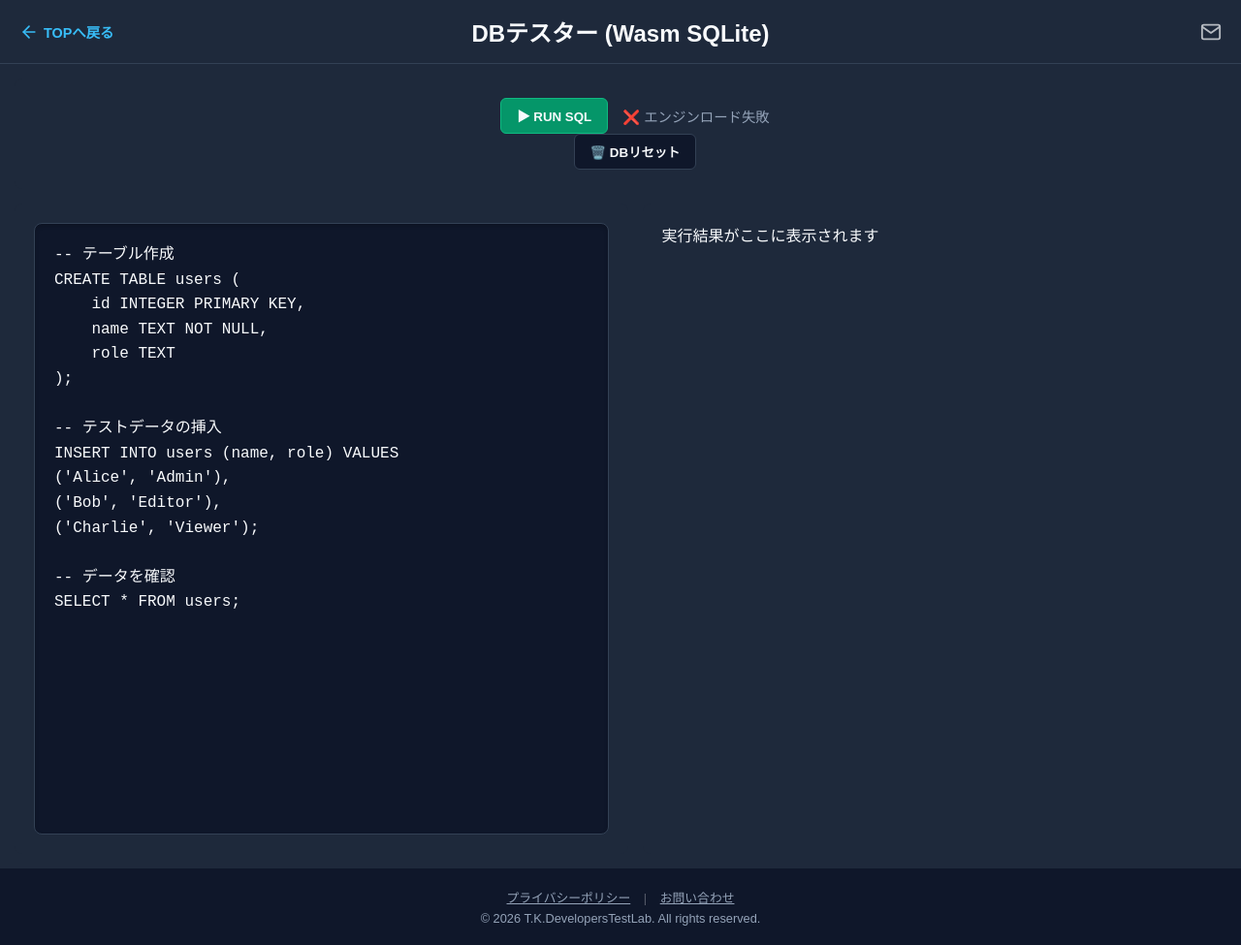
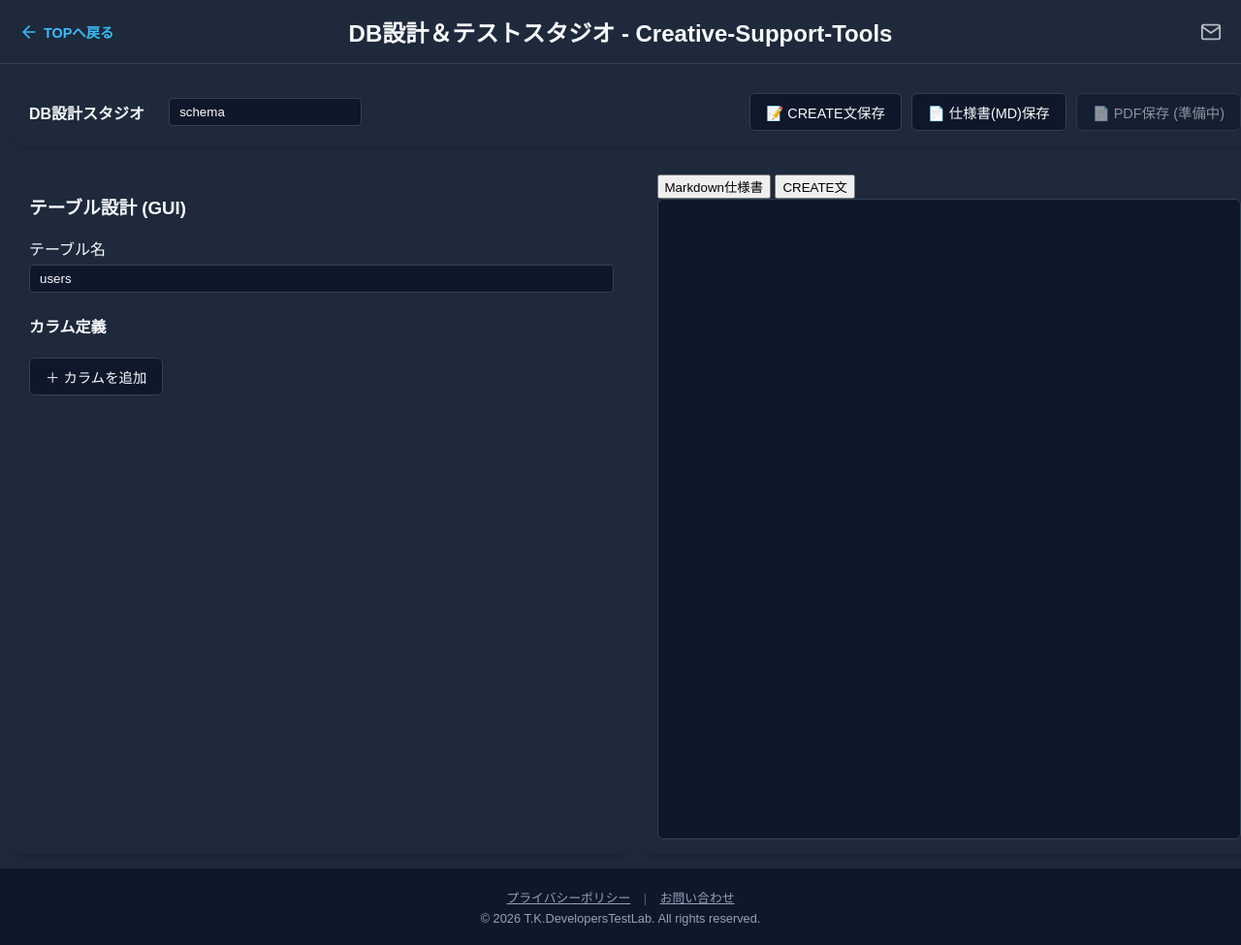
Before and after one commit to Tukigase/creative-support-tools, a Jekyll site: the page built from dbTester.html, in a window 1280 px wide. Shown: the whole page at 97% size. Built offline with Jekyll 4.4.1, drawn with Linux system fonts in a browser that asks for light colours.

Commit message:
dbtester

```diff
--- a/assets/css/dbTester.css
+++ b/assets/css/dbTester.css
@@ -1,3 +1,4 @@
+/* ベースレイアウト (MarkdownEditorとほぼ共通) */
 .container-fluid {
     padding: 15px;
     width: 100%;
@@ -9,16 +10,21 @@
     height: calc(100vh - 100px);
 }
 
+.panel {
+    background-color: #1E293B;
+    border-radius: 8px;
+    padding: 15px;
+    box-shadow: 0 4px 6px rgba(0,0,0,0.1);
+}
+
+/* ツールバー */
 .editor-toolbar {
     display: flex;
     justify-content: space-between;
     align-items: center;
-    padding: 15px 25px;
-    background-color: #1E293B;
-    border-radius: 8px;
 }
-
-.toolbar-group { display: flex; gap: 15px; align-items: center; }
+.toolbar-group { display: flex; gap: 10px; align-items: center; }
+.toolbar-title { font-weight: bold; color: #F8FAFC; margin-right: 15px; }
 
 .action-btn {
     background-color: #0F172A;
@@ -27,66 +33,65 @@
     padding: 8px 16px;
     border-radius: 6px;
     cursor: pointer;
-    font-weight: bold;
+    font-size: 0.9rem;
+    transition: 0.2s;
 }
+.action-btn:hover { background-color: #334155; }
+.action-btn:disabled { opacity: 0.5; cursor: not-allowed; }
 
-.run-btn {
-    background-color: #059669; /* 実行ボタンは目立つ緑色 */
-    border-color: #10B981;
+.styled-input {
+    background-color: #0F172A;
+    color: #F8FAFC;
+    border: 1px solid #334155;
+    padding: 6px 10px;
+    border-radius: 4px;
 }
+.full-width { width: 100%; box-sizing: border-box; margin-top: 5px; }
 
-.status-text {
-    color: #94A3B8;
-    font-size: 0.9rem;
-}
-
+/* 2カラムレイアウト */
 .studio-layout {
     display: flex;
     gap: 15px;
     flex: 1;
     min-height: 0;
 }
+.left-panel { flex: 1; overflow-y: auto; }
+.right-panel { flex: 1; display: flex; flex-direction: column; }
 
-.panel {
-    background-color: #1E293B;
-    border-radius: 8px;
-    padding: 20px;
+/* カラム設計行のスタイル */
+.columns-list { margin-bottom: 15px; }
+.column-row {
     display: flex;
-    flex-direction: column;
+    gap: 10px;
+    align-items: center;
+    background-color: #0F172A;
+    padding: 10px;
+    border-radius: 6px;
+    margin-bottom: 8px;
+    border: 1px solid #334155;
+}
+.col-name { flex: 2; }
+.col-type { flex: 1.5; }
+.col-pk { flex: 0.5; text-align: center; }
+.remove-btn {
+    background: none; border: none; color: #EF4444; cursor: pointer; font-size: 1.2rem;
 }
 
-.left-panel { flex: 1; }
-.right-panel { flex: 1; overflow-y: auto; }
-
-/* 📝 SQLエディタ */
-#sqlInput {
+/* プレビューエリア (Markdown用) */
+.preview-area {
+    background-color: #0F172A;
+    border: 1px solid #334155;
+    border-radius: 6px;
+    padding: 20px;
     flex: 1;
-    background-color: #0F172A;
+    overflow-y: auto;
     color: #F8FAFC;
+    font-family: -apple-system, sans-serif;
+}
+.preview-area table { width: 100%; border-collapse: collapse; margin-top: 15px; }
+.preview-area th, .preview-area td {
     border: 1px solid #334155;
-    box-shadow: inset 0 2px 4px rgba(0, 0, 0, 0.2);
-    border-radius: 8px;
-    padding: 20px;
-    font-family: monospace;
-    font-size: 1rem;
-    line-height: 1.6;
-    resize: none;
-    outline: none;
-}
-
-#sqlInput:focus { border-color: #38BDF8; }
-
-/* 📊 実行結果テーブル */
-table.sql-table {
-    width: 100%;
-    border-collapse: collapse;
-    margin-top: 10px;
-    color: #F8FAFC;
-}
-table.sql-table th, table.sql-table td {
-    border: 1px solid #334155;
-    padding: 10px;
+    padding: 8px;
     text-align: left;
 }
-table.sql-table th { background-color: #0F172A; }
-.error-msg { color: #EF4444; font-weight: bold; }
+.preview-area th { background-color: #1E293B; }
--- a/assets/js/dbTester.js
+++ b/assets/js/dbTester.js
@@ -89,7 +89,141 @@
         }
         // Tabインデントもついでに追加
         if (e.key === 'Tab') {
-            e.preventDefault();
+            e.preventDefault();document.addEventListener('DOMContentLoaded', () => {
+    const tableNameInput = document.getElementById('tableName');
+    const columnsList = document.getElementById('columnsList');
+    const addColumnBtn = document.getElementById('addColumnBtn');
+    const mdPreviewArea = document.getElementById('mdPreviewArea');
+    const exportSqlBtn = document.getElementById('exportSqlBtn');
+    const exportMdBtn = document.getElementById('exportMdBtn');
+    const fileNameInput = document.getElementById('fileNameInput');
+
+    // データ型の選択肢
+    const dataTypes = ['INT', 'VARCHAR(255)', 'TEXT', 'BOOLEAN', 'DATE', 'DATETIME'];
+
+    // 1. カラム入力行を追加する関数
+    function addColumnRow(name = '', type = 'VARCHAR(255)', isPk = false) {
+        const row = document.createElement('div');
+        row.className = 'column-row';
+
+        // カラム名入力
+        const nameInput = document.createElement('input');
+        nameInput.type = 'text';
+        nameInput.className = 'styled-input col-name';
+        nameInput.placeholder = 'カラム名 (例: id)';
+        nameInput.value = name;
+        nameInput.addEventListener('input', generatePreview);
+
+        // データ型選択
+        const typeSelect = document.createElement('select');
+        typeSelect.className = 'styled-input col-type';
+        dataTypes.forEach(t => {
+            const opt = document.createElement('option');
+            opt.value = t;
+            opt.textContent = t;
+            if (t === type) opt.selected = true;
+            typeSelect.appendChild(opt);
+        });
+        typeSelect.addEventListener('change', generatePreview);
+
+        // PK（主キー）チェックボックス
+        const pkLabel = document.createElement('label');
+        pkLabel.className = 'col-pk';
+        const pkCheck = document.createElement('input');
+        pkCheck.type = 'checkbox';
+        pkCheck.checked = isPk;
+        pkCheck.addEventListener('change', generatePreview);
+        pkLabel.appendChild(pkCheck);
+        pkLabel.append(' PK');
+
+        // 削除ボタン
+        const removeBtn = document.createElement('button');
+        removeBtn.className = 'remove-btn';
+        removeBtn.innerHTML = '×';
+        removeBtn.addEventListener('click', () => {
+            row.remove();
+            generatePreview();
+        });
+
+        row.appendChild(nameInput);
+        row.appendChild(typeSelect);
+        row.appendChild(pkLabel);
+        row.appendChild(removeBtn);
+
+        columnsList.appendChild(row);
+        generatePreview(); // 追加時もプレビュー更新
+    }
+
+    // 2. GUIの入力内容からMarkdownとCREATE文を生成する関数
+    let currentMarkdown = '';
+    let currentSql = '';
+
+    function generatePreview() {
+        const tableName = tableNameInput.value.trim() || 'untitled_table';
+        const rows = document.querySelectorAll('.column-row');
+
+        // --- Markdownの組み立て ---
+        let md = `### テーブル定義: \`${tableName}\`\n\n`;
+        md += `| カラム名 | データ型 | 主キー |\n`;
+        md += `|---|---|---|\n`;
+
+        // --- SQLの組み立て ---
+        let sql = `CREATE TABLE ${tableName} (\n`;
+        let sqlLines = [];
+
+        rows.forEach(row => {
+            const colName = row.querySelector('.col-name').value.trim() || 'unknown';
+            const colType = row.querySelector('.col-type').value;
+            const isPk = row.querySelector('.col-pk input').checked;
+
+            // MD行追加
+            md += `| ${colName} | ${colType} | ${isPk ? '✅' : ''} |\n`;
+
+            // SQL行追加
+            sqlLines.push(`    ${colName} ${colType}${isPk ? ' PRIMARY KEY' : ''}`);
+        });
+
+        sql += sqlLines.join(',\n');
+        sql += `\n);`;
+
+        currentMarkdown = md;
+        currentSql = sql;
+
+        // プレビューエリアにMarkdownをHTML化して表示 (marked.jsを使用)
+        mdPreviewArea.innerHTML = marked.parse(md);
+
+        // （※今回はタブ切替を省略し、MDの下にCREATE文も表示しておきます）
+        mdPreviewArea.innerHTML += `<hr style="border-color:#334155; margin:20px 0;">`;
+        mdPreviewArea.innerHTML += `<h4>自動生成された CREATE 文</h4>`;
+        mdPreviewArea.innerHTML += `<pre style="background:#0F172A; padding:15px; border-radius:6px; border:1px solid #334155;"><code>${sql}</code></pre>`;
+    }
+
+    // 3. イベントリスナー群
+    tableNameInput.addEventListener('input', generatePreview);
+    addColumnBtn.addEventListener('click', () => addColumnRow());
+
+    // 4. ファイル保存処理
+    function getFileName() {
+        return (fileNameInput.value.trim() || "schema");
+    }
+
+    function downloadFile(content, extension, mimeType) {
+        const blob = new Blob([content], { type: mimeType });
+        const a = document.createElement('a');
+        a.href = URL.createObjectURL(blob);
+        a.download = `${getFileName()}.${extension}`;
+        a.click();
+        URL.revokeObjectURL(a.href);
+    }
+
+    exportSqlBtn.addEventListener('click', () => downloadFile(currentSql, 'sql', 'text/plain'));
+    exportMdBtn.addEventListener('click', () => downloadFile(currentMarkdown, 'md', 'text/markdown'));
+
+    // 初期データのセット
+    addColumnRow('id', 'INT', true);
+    addColumnRow('name', 'VARCHAR(255)', false);
+    addColumnRow('created_at', 'DATETIME', false);
+});
             const start = sqlInput.selectionStart;
             const end = sqlInput.selectionEnd;
             sqlInput.value = sqlInput.value.substring(0, start) + "    " + sqlInput.value.substring(end);
--- a/dbTester.html
+++ b/dbTester.html
@@ -1,47 +1,53 @@
 ---
 layout: default
-title: DBテスター (Wasm SQLite)
+title: DB設計＆テストスタジオ - Creative-Support-Tools
 css: dbTester.css
 js: dbTester.js
 ---
-<script src="https://cdnjs.cloudflare.com/ajax/libs/sql.js/1.8.0/sql-wasm.js"></script>
+<script src="https://cdn.jsdelivr.net/npm/marked/marked.min.js"></script>
 
 <main class="container-fluid">
     <div class="editor-toolbar panel">
         <div class="toolbar-group">
-            <button id="runSqlBtn" class="action-btn run-btn">▶ RUN SQL</button>
-            <span id="statusText" class="status-text">🔄 データベースエンジン準備中...</span>
+            <span class="toolbar-title">DB設計スタジオ</span>
+            <input type="text" id="fileNameInput" class="styled-input" placeholder="ファイル名" value="schema">
         </div>
         <div class="toolbar-group">
-            <button id="resetDbBtn" class="action-btn">🗑️ DBリセット</button>
+            <button id="exportSqlBtn" class="action-btn">📝 CREATE文保存</button>
+            <button id="exportMdBtn" class="action-btn">📄 仕様書(MD)保存</button>
+            <button id="exportPdfBtn" class="action-btn" disabled title="PDF出力は準備中です">📄 PDF保存 (準備中)</button>
         </div>
     </div>
 
     <div class="studio-layout">
-        <aside class="panel left-panel editor-panel">
-            <textarea id="sqlInput" spellcheck="false" placeholder="ここにSQLを入力してください...">
--- テーブル作成
-CREATE TABLE users (
-    id INTEGER PRIMARY KEY,
-    name TEXT NOT NULL,
-    role TEXT
-);
+        <aside class="panel left-panel">
+            <div class="panel-header">
+                <h3>テーブル設計 (GUI)</h3>
+            </div>
 
--- テストデータの挿入
-INSERT INTO users (name, role) VALUES
-('Alice', 'Admin'),
-('Bob', 'Editor'),
-('Charlie', 'Viewer');
+            <div class="table-designer">
+                <div class="input-group">
+                    <label>テーブル名</label>
+                    <input type="text" id="tableName" value="users" class="styled-input full-width">
+                </div>
 
--- データを確認
-SELECT * FROM users;
-            </textarea>
+                <div class="columns-container">
+                    <h4>カラム定義</h4>
+                    <div id="columnsList" class="columns-list">
+                        </div>
+                    <button id="addColumnBtn" class="action-btn add-btn">＋ カラムを追加</button>
+                </div>
+            </div>
         </aside>
 
-        <main class="panel right-panel preview-panel">
-            <div id="resultArea" class="result-area">
-                <div class="empty-state">実行結果がここに表示されます</div>
+        <main class="panel right-panel">
+            <div class="tabs">
+                <button class="tab-btn active">Markdown仕様書</button>
+                <button class="tab-btn">CREATE文</button>
             </div>
+
+            <div id="mdPreviewArea" class="preview-area">
+                </div>
         </main>
     </div>
 </main>
```
